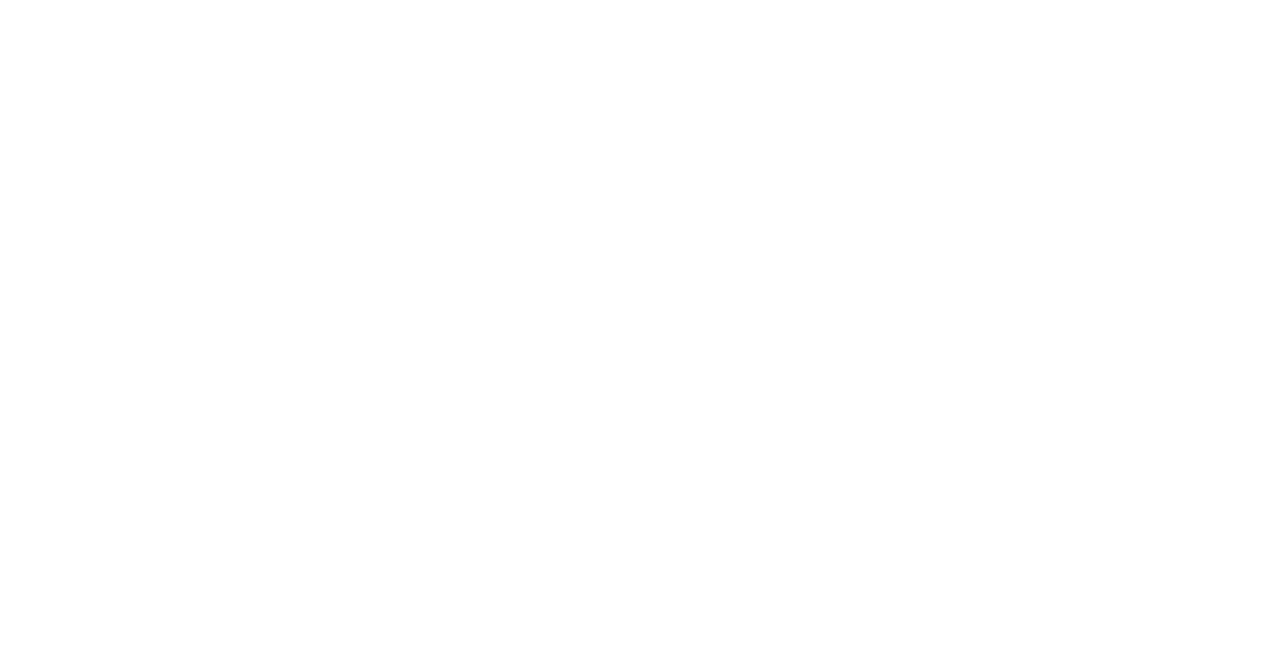
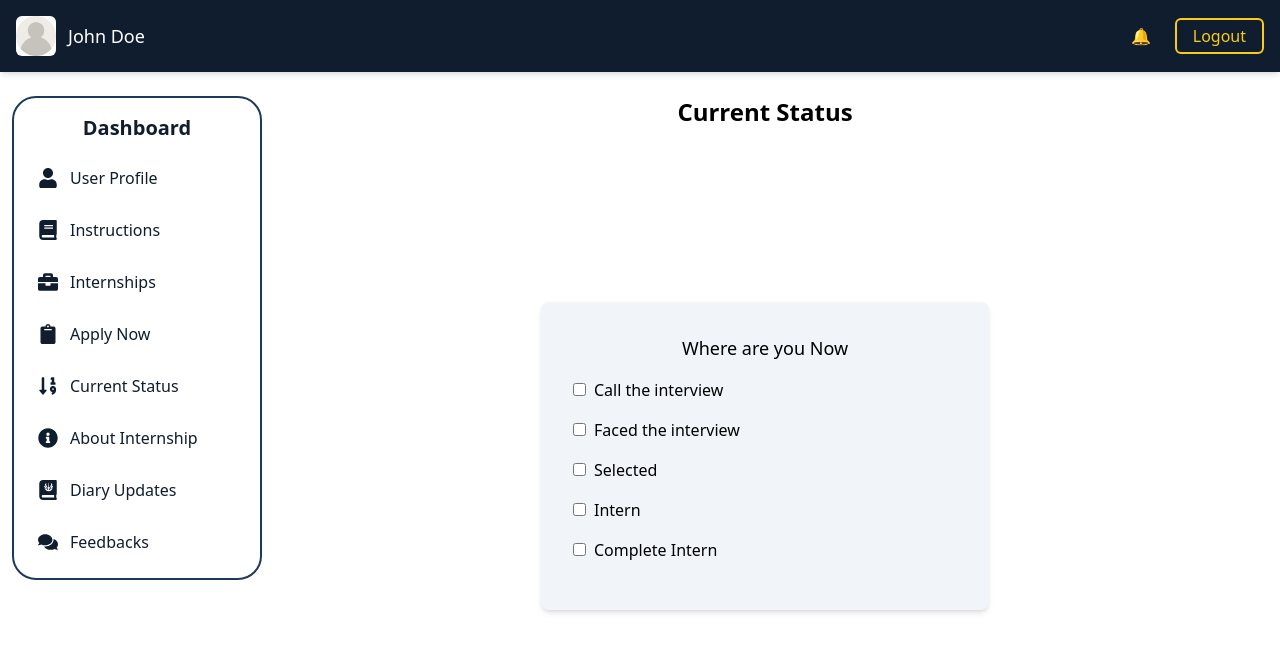
Before and after one commit to ShashiniWeerakoon/ruh-internship-portal-student, a React (Vite) app: page /CurrStatus in a window 1280 px wide. Before the commit this address had no page. Shown: the top 652 px of the page. Built offline with nearby package versions, Linux system fonts and the light colour scheme.

Commit message:
Update Current status page

```diff
--- a/src/App.jsx
+++ b/src/App.jsx
@@ -21,7 +21,7 @@
           <Route path="/Instruction" element={<Instruction />} />
           <Route path="/Internships" element={<Internships />} />
           <Route path="/Applynow" element={<ApplyNow />} />
-          <Route path="/Currstatus " element={<CurrStatus />} />
+          <Route path="/CurrStatus" element={<CurrStatus />} />
           <Route path="/About" element={<About />} />
           <Route path="/Dairy" element={<Dairy />} />
           <Route path="/Feedback" element={<Feedback />} />
--- a/src/pages/CurrStatus.jsx
+++ b/src/pages/CurrStatus.jsx
@@ -1,15 +1,69 @@
-import Header from "../component/Header";
-import Sidebar from "../component/Sidebar";
+import React from 'react';
+import { useNavigate } from 'react-router-dom';
+import Header from '../component/Header';
+import Sidebar from '../component/Sidebar';
 
+export default function CurrentStatus() {
+  const navigate = useNavigate();
 
-const Home = () => {
+  const handleNavigate = (path) => {
+    navigate(path);
+  };
+
   return (
     <>
-      <Header />
-      <Sidebar />
-      <div>CurrStatus</div>
+      <div className="flex flex-col h-screen">
+        <Header />
+        <div className="flex flex-1 overflow-hidden">
+          <Sidebar />
+          <div className="flex-1 flex flex-col mt-[64px] ml-[250px] p-8">
+            <h1 className="text-2xl font-bold mb-4 text-center">Current Status</h1>
+            <div className="flex flex-1 items-center justify-center">
+              <div className="bg-slate-100 p-8 shadow-md rounded-lg w-full max-w-md mx-auto">
+                <h3 className="text-lg font-medium mb-4 text-center">Where are you Now</h3>
+                <div className="mb-4">
+                  <input
+                    type="checkbox"
+                    id="Call_Interview"
+                  />
+                  <label htmlFor="call" className="ml-2">Call the interview</label>
+                </div>
+                <div className="mb-4">
+                  <input
+                    type="checkbox"
+                    id="Faced"
+                  />
+                  <label htmlFor="Faced" className="ml-2">Faced the interview</label>
+                </div>
+                <div className="mb-4">
+                  <input
+                    type="checkbox"
+                    id="selected"
+                    onChange={() => handleNavigate('/About')}
+                  />
+                  <label htmlFor="selected" className="ml-2">Selected</label>
+                </div>
+                <div className="mb-4">
+                  <input
+                    type="checkbox"
+                    id="intern"
+                    onChange={() => handleNavigate('/Dairy')}
+                  />
+                  <label htmlFor="intern" className="ml-2">Intern</label>
+                </div>
+                <div className="mb-4">
+                  <input
+                    type="checkbox"
+                    id="completeIntern"
+                    onChange={() => handleNavigate('/Feedback')}
+                  />
+                  <label htmlFor="completeIntern" className="ml-2">Complete Intern</label>
+                </div>
+              </div>
+            </div>
+          </div>
+        </div>
+      </div>
     </>
   );
-};
-
-export default Home;
+}
```
